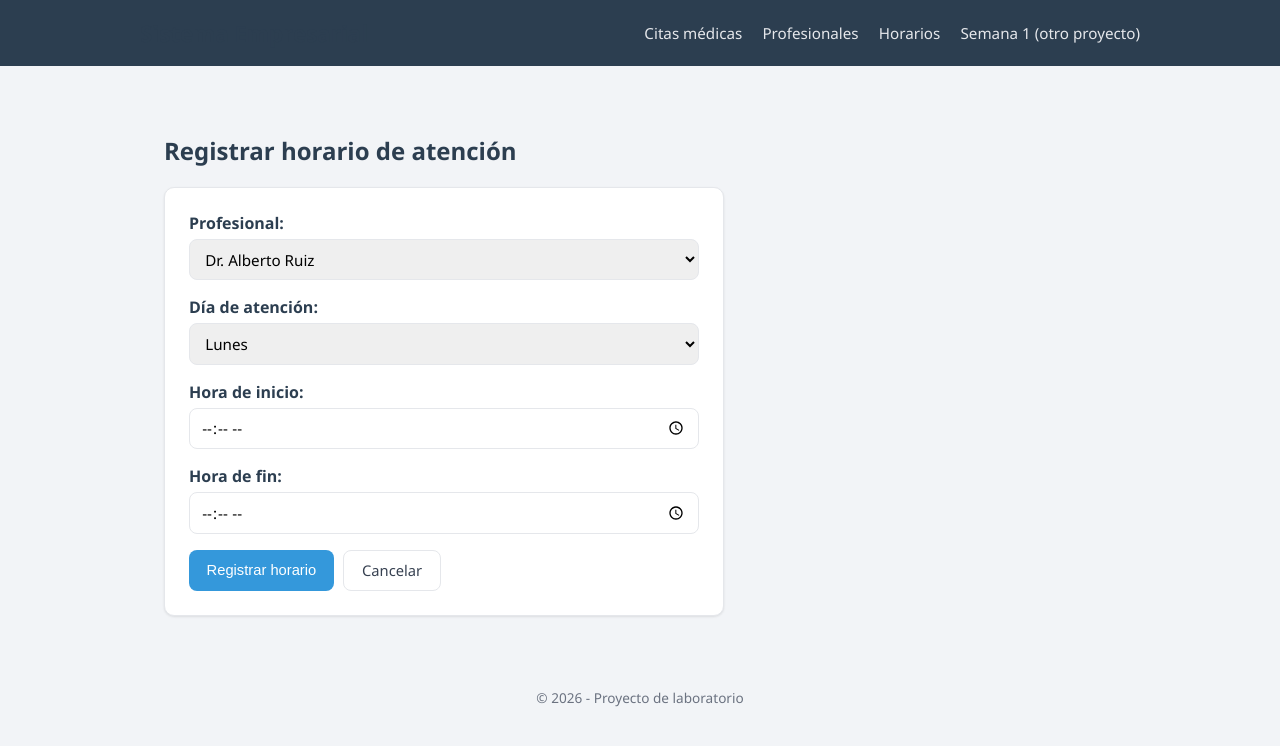
After one commit to JordanssSs7/django-sistemaEmpresarial, a Django app: page /horarios/nuevo/ in a window 1280 px wide. The commit adds this page. Shown: the top 746 px of the page. Run offline with Django 5.2, Linux system fonts and the light colour scheme.

Commit message:
Agrega profesionales, horarios y validaciones de disponibilidad a citas medicas

```diff
--- a/src/config/urls.py
+++ b/src/config/urls.py
@@ -19,6 +19,6 @@ from django.urls import path, include
 
 urlpatterns = [
     path('admin/', admin.site.urls),
-    path('', include('semana1.urls')),
-    path('semana2/', include('semana2.urls')),
+    path('', include('semana2.urls')),
+    path('semana1/', include('semana1.urls')),
 ]
--- a/src/semana2/forms.py
+++ b/src/semana2/forms.py
@@ -1,11 +1,8 @@
 """
-Formulario de registro de citas médicas.
+Formularios de la App "Gestión de Citas Médicas".
 
-Se usa `forms.Form` (NO `ModelForm`) porque esta App no tiene un modelo de
-base de datos: los datos se guardan en la lista `CITAS` de models.py.
-
-Solo se incluyen los campos que ingresa el usuario. El costo estimado y la
-fecha/hora de agendamiento los calcula la vista al procesar el formulario.
+Todos son `forms.Form` (NO `ModelForm`) porque esta App no tiene un modelo
+de base de datos: los datos se guardan en las listas de models.py.
 """
 
 from datetime import date
@@ -16,6 +13,13 @@ from . import models
 
 
 class CitaForm(forms.Form):
+    """Registro de una nueva cita.
+
+    Solo incluye los campos que ingresa el usuario. La especialidad se
+    deriva del profesional elegido, y el costo estimado y la fecha/hora de
+    agendamiento los calcula la vista al procesar el formulario.
+    """
+
     paciente = forms.CharField(
         label="Nombre del paciente",
         max_length=100,
@@ -25,13 +29,9 @@ class CitaForm(forms.Form):
         max_length=8,
         help_text="8 dígitos.",
     )
-    medico = forms.CharField(
-        label="Médico asignado",
-        max_length=100,
-    )
-    especialidad = forms.ChoiceField(
-        label="Especialidad",
-        choices=[(e["nombre"], e["nombre"]) for e in models.ESPECIALIDADES],
+    profesional = forms.ChoiceField(
+        label="Profesional asignado",
+        help_text="Solo se listan profesionales disponibles.",
     )
     fecha = forms.DateField(
         label="Fecha de la cita",
@@ -59,6 +59,13 @@ class CitaForm(forms.Form):
         required=False,
     )
 
+    def __init__(self, *args, **kwargs):
+        super().__init__(*args, **kwargs)
+        self.fields["profesional"].choices = [
+            (p["id"], f'{p["nombre"]} — {p["especialidad"]}')
+            for p in models.profesionales_disponibles()
+        ]
+
     def clean_documento(self):
         """El documento debe tener exactamente 8 dígitos numéricos."""
         documento = self.cleaned_data["documento"].strip()
@@ -74,3 +81,87 @@ class CitaForm(forms.Form):
         if fecha < date.today():
             raise forms.ValidationError("La fecha de la cita no puede estar en el pasado.")
         return fecha
+
+    def clean(self):
+        """Valida que el profesional atienda ese día/hora y que el horario
+        no esté ya ocupado por otra cita activa."""
+        cleaned_data = super().clean()
+        profesional_id = cleaned_data.get("profesional")
+        fecha = cleaned_data.get("fecha")
+        hora = cleaned_data.get("hora")
+
+        if profesional_id and fecha and hora:
+            profesional_id = int(profesional_id)
+            if not models.horario_cubre_fecha_hora(profesional_id, fecha, hora):
+                raise forms.ValidationError(
+                    "El profesional seleccionado no tiene horario de atención "
+                    "en ese día y hora. Revisa sus horarios disponibles."
+                )
+            if models.horario_ocupado(profesional_id, fecha, hora):
+                raise forms.ValidationError(
+                    "Ese horario ya está ocupado por otra cita activa con el "
+                    "mismo profesional. Elige otra fecha u hora."
+                )
+        return cleaned_data
+
+
+class ProfesionalForm(forms.Form):
+    """Registro de un nuevo profesional de la salud."""
+
+    nombre = forms.CharField(
+        label="Nombre completo",
+        max_length=100,
+    )
+    especialidad = forms.ChoiceField(
+        label="Especialidad",
+        choices=[(e["nombre"], e["nombre"]) for e in models.ESPECIALIDADES],
+    )
+    disponible = forms.BooleanField(
+        label="Disponible para agendar citas",
+        required=False,
+        initial=True,
+    )
+
+
+class HorarioForm(forms.Form):
+    """Registro de un bloque de horario de atención para un profesional."""
+
+    profesional = forms.ChoiceField(label="Profesional")
+    dia_semana = forms.ChoiceField(
+        label="Día de atención",
+        choices=[(d, d) for d in models.DIAS_SEMANA],
+    )
+    hora_inicio = forms.TimeField(
+        label="Hora de inicio",
+        widget=forms.TimeInput(attrs={"type": "time"}),
+    )
+    hora_fin = forms.TimeField(
+        label="Hora de fin",
+        widget=forms.TimeInput(attrs={"type": "time"}),
+    )
+
+    def __init__(self, *args, **kwargs):
+        super().__init__(*args, **kwargs)
+        self.fields["profesional"].choices = [
+            (p["id"], p["nombre"]) for p in models.PROFESIONALES
+        ]
+
+    def clean(self):
+        """Valida que el rango de horas sea válido y que no se solape con
+        otro horario ya registrado para el mismo profesional y día."""
+        cleaned_data = super().clean()
+        profesional_id = cleaned_data.get("profesional")
+        dia_semana = cleaned_data.get("dia_semana")
+        hora_inicio = cleaned_data.get("hora_inicio")
+        hora_fin = cleaned_data.get("hora_fin")
+
+        if hora_inicio and hora_fin and hora_inicio >= hora_fin:
+            raise forms.ValidationError("La hora de fin debe ser posterior a la hora de inicio.")
+
+        if profesional_id and dia_semana and hora_inicio and hora_fin and hora_inicio < hora_fin:
+            if models.hay_solapamiento_horario(int(profesional_id), dia_semana, hora_inicio, hora_fin):
+                raise forms.ValidationError(
+                    "Ese profesional ya tiene un horario registrado que se cruza "
+                    "con este rango en el mismo día."
+                )
+        return cleaned_data
--- a/src/semana2/urls.py
+++ b/src/semana2/urls.py
@@ -5,4 +5,12 @@ from . import views
 urlpatterns = [
     path('', views.listado, name='semana2_listado'),
     path('nueva/', views.crear, name='semana2_crear'),
+    path('citas/<int:cita_id>/', views.detalle, name='semana2_detalle'),
+    path('citas/<int:cita_id>/estado/', views.actualizar_estado, name='semana2_actualizar_estado'),
+
+    path('profesionales/', views.listado_profesionales, name='semana2_profesionales'),
+    path('profesionales/nuevo/', views.crear_profesional, name='semana2_crear_profesional'),
+
+    path('horarios/', views.listado_horarios, name='semana2_horarios'),
+    path('horarios/nuevo/', views.crear_horario, name='semana2_crear_horario'),
 ]
--- a/src/semana2/views.py
+++ b/src/semana2/views.py
@@ -1,23 +1,49 @@
 from django.contrib import messages
+from django.http import Http404
 from django.shortcuts import redirect, render
 from django.utils import timezone
 
 from . import models
-from .forms import CitaForm
+from .forms import CitaForm, HorarioForm, ProfesionalForm
 
 
+# ---------------------------------------------------------------------------
+# Citas médicas
+# ---------------------------------------------------------------------------
+
 def listado(request):
-    """Muestra todas las citas registradas, con filtro opcional por estado."""
+    """Muestra las citas registradas, con filtros por estado, profesional,
+    especialidad y fecha."""
     estado = request.GET.get("estado", "")
+    profesional_id = request.GET.get("profesional", "")
+    especialidad = request.GET.get("especialidad", "")
+    fecha = request.GET.get("fecha", "")
 
     citas = models.CITAS
     if estado:
         citas = [cita for cita in citas if cita["estado"] == estado]
+    if profesional_id:
+        citas = [cita for cita in citas if cita["profesional_id"] == int(profesional_id)]
+    if especialidad:
+        citas = [cita for cita in citas if cita["especialidad"] == especialidad]
+    if fecha:
+        citas = [cita for cita in citas if cita["fecha"].isoformat() == fecha]
+
+    citas = sorted(citas, key=lambda cita: (cita["fecha"], cita["hora"]))
+    citas = [
+        {**cita, "profesional_nombre": models.nombre_profesional(cita["profesional_id"])}
+        for cita in citas
+    ]
 
     contexto = {
         "citas": citas,
         "estados": models.ESTADOS,
         "estado_activo": estado,
+        "profesionales": models.PROFESIONALES,
+        "profesional_activo": profesional_id,
+        "especialidades": models.ESPECIALIDADES,
+        "especialidad_activa": especialidad,
+        "fecha_activa": fecha,
         "total": len(citas),
     }
     return render(request, "semana2/citas_list.html", contexto)
@@ -29,32 +55,133 @@ def crear(request):
         form = CitaForm(request.POST)
         if form.is_valid():
             datos = form.cleaned_data
+            profesional_id = int(datos["profesional"])
+            profesional = models.profesional_por_id(profesional_id)
             nueva_cita = {
-                "id": models.siguiente_id(),
+                "id": models.siguiente_id_cita(),
                 "paciente": datos["paciente"],
                 "documento": datos["documento"],
-                "medico": datos["medico"],
-                "especialidad": datos["especialidad"],
+                "profesional_id": profesional_id,
+                # Se deriva del profesional elegido, no la ingresa el usuario.
+                "especialidad": profesional["especialidad"],
                 "fecha": datos["fecha"],
                 "hora": datos["hora"],
                 "estado": datos["estado"],
                 "prioritaria": datos["prioritaria"],
                 "consultorio": datos["consultorio"],
                 "observaciones": datos["observaciones"],
-                # Calculado automáticamente segun la especialidad elegida.
-                "costo_estimado": models.costo_de_especialidad(datos["especialidad"]),
-                # Trazabilidad: momento exacto del agendamiento.
+                "costo_estimado": models.costo_de_especialidad(profesional["especialidad"]),
                 "agendado_en": timezone.now(),
             }
-            # Se agrega a la MISMA lista en memoria (no se reasigna la variable).
             models.CITAS.append(nueva_cita)
             messages.success(
                 request,
                 f"Cita agendada correctamente para {nueva_cita['paciente']} "
-                f"({nueva_cita['especialidad']}).",
+                f"con {profesional['nombre']} ({profesional['especialidad']}).",
             )
             return redirect("semana2_listado")
     else:
         form = CitaForm()
 
     return render(request, "semana2/cita_form.html", {"form": form})
+
+
+def detalle(request, cita_id):
+    """Muestra el detalle completo de una cita registrada."""
+    cita = models.cita_por_id(cita_id)
+    if cita is None:
+        raise Http404("Cita no encontrada")
+
+    contexto = {
+        "cita": cita,
+        "profesional": models.profesional_por_id(cita["profesional_id"]),
+    }
+    return render(request, "semana2/cita_detail.html", contexto)
+
+
+def actualizar_estado(request, cita_id):
+    """Cambia el estado de una cita (por ejemplo, para atenderla o
+    cancelarla, liberando el horario para otro paciente)."""
+    cita = models.cita_por_id(cita_id)
+    if cita is None:
+        raise Http404("Cita no encontrada")
+
+    if request.method == "POST":
+        nuevo_estado = request.POST.get("estado")
+        if nuevo_estado in models.ESTADOS:
+            cita["estado"] = nuevo_estado
+            messages.success(
+                request,
+                f'La cita de {cita["paciente"]} ahora está "{nuevo_estado}".',
+            )
+
+    return redirect("semana2_listado")
+
+
+# ---------------------------------------------------------------------------
+# Profesionales de la salud
+# ---------------------------------------------------------------------------
+
+def listado_profesionales(request):
+    """Muestra los profesionales registrados, su especialidad y disponibilidad."""
+    return render(request, "semana2/profesionales_list.html", {"profesionales": models.PROFESIONALES})
+
+
+def crear_profesional(request):
+    """Muestra y procesa el formulario de registro de un nuevo profesional."""
+    if request.method == "POST":
+        form = ProfesionalForm(request.POST)
+        if form.is_valid():
+            datos = form.cleaned_data
+            nuevo_profesional = {
+                "id": models.siguiente_id_profesional(),
+                "nombre": datos["nombre"],
+                "especialidad": datos["especialidad"],
+                "disponible": datos["disponible"],
+            }
+            models.PROFESIONALES.append(nuevo_profesional)
+            messages.success(request, f"Profesional {nuevo_profesional['nombre']} registrado correctamente.")
+            return redirect("semana2_profesionales")
+    else:
+        form = ProfesionalForm()
+
+    return render(request, "semana2/profesional_form.html", {"form": form})
+
+
+# ---------------------------------------------------------------------------
+# Horarios de atención
+# ---------------------------------------------------------------------------
+
+def listado_horarios(request):
+    """Muestra los horarios de atención registrados por profesional."""
+    horarios = sorted(
+        models.HORARIOS,
+        key=lambda h: (h["profesional_id"], models.DIAS_SEMANA.index(h["dia_semana"]), h["hora_inicio"]),
+    )
+    horarios = [
+        {**h, "profesional_nombre": models.nombre_profesional(h["profesional_id"])}
+        for h in horarios
+    ]
+    return render(request, "semana2/horarios_list.html", {"horarios": horarios})
+
+
+def crear_horario(request):
+    """Muestra y procesa el formulario de registro de un horario de atención."""
+    if request.method == "POST":
+        form = HorarioForm(request.POST)
+        if form.is_valid():
+            datos = form.cleaned_data
+            nuevo_horario = {
+                "id": models.siguiente_id_horario(),
+                "profesional_id": int(datos["profesional"]),
+                "dia_semana": datos["dia_semana"],
+                "hora_inicio": datos["hora_inicio"],
+                "hora_fin": datos["hora_fin"],
+            }
+            models.HORARIOS.append(nuevo_horario)
+            messages.success(request, "Horario de atención registrado correctamente.")
+            return redirect("semana2_horarios")
+    else:
+        form = HorarioForm()
+
+    return render(request, "semana2/horario_form.html", {"form": form})
--- a/src/templates/base.html
+++ b/src/templates/base.html
@@ -154,7 +154,30 @@
         }
         .form-card .helptext { color: var(--text-muted); font-size: 0.82rem; }
         .form-card .errorlist { color: #991b1b; font-size: 0.85rem; list-style: none; padding: 0; margin: 0.3rem 0 0; }
-        .form-actions { display: flex; gap: 0.6rem; margin-top: 1rem; }
+        .form-actions { display: flex; gap: 0.6rem; margin-top: 1rem; flex-wrap: wrap; }
+        ul.errorlist { color: #991b1b; font-size: 0.9rem; background: #fee2e2; border: 1px solid #fecaca; border-radius: 8px; padding: 0.8rem 1.2rem; margin: 0 0 1rem; }
+        .detail-card p { margin: 0 0 0.6rem; }
+
+        /* Barra de filtros del listado */
+        .filter-bar {
+            display: flex; flex-wrap: wrap; align-items: end; gap: 1rem;
+            margin-bottom: 1rem; padding: 0.9rem 1rem;
+            background: var(--surface); border: 1px solid var(--border);
+            border-radius: 10px; box-shadow: var(--shadow);
+        }
+        .filter-bar label {
+            display: flex; flex-direction: column; gap: 0.3rem;
+            font-size: 0.82rem; color: var(--text-muted); font-weight: 600;
+        }
+        .filter-bar select, .filter-bar input[type="date"] {
+            padding: 0.45rem 0.6rem; border: 1px solid var(--border);
+            border-radius: 6px; font-size: 0.9rem; font-family: inherit;
+        }
+
+        /* Botones pequeños y formularios inline dentro de una celda */
+        .btn-sm { padding: 0.35rem 0.7rem; font-size: 0.82rem; }
+        .acciones { display: flex; gap: 0.4rem; flex-wrap: wrap; align-items: center; }
+        .inline-form { display: inline-block; margin: 0; }
     </style>
 </head>
 <body>
@@ -162,10 +185,10 @@
         <div class="header-inner">
             <h1>Sistema Empresarial</h1>
             <nav>
-                <a href="{% url 'item_list' %}">Inicio</a>
-                <a href="{% url 'api_demo' %}">Demo API</a>
                 <a href="{% url 'semana2_listado' %}">Citas médicas</a>
-                <a href="/admin/">Admin</a>
+                <a href="{% url 'semana2_profesionales' %}">Profesionales</a>
+                <a href="{% url 'semana2_horarios' %}">Horarios</a>
+                <a href="{% url 'item_list' %}">Semana 1 (otro proyecto)</a>
             </nav>
         </div>
     </header>
--- /dev/null
+++ b/src/templates/semana2/horario_form.html
@@ -0,0 +1,25 @@
+{% extends "base.html" %}
+
+{% block title %}Nuevo horario{% endblock %}
+
+{% block content %}
+<h2>Registrar horario de atención</h2>
+
+{% if form.non_field_errors %}
+<ul class="errorlist">
+    {% for error in form.non_field_errors %}
+    <li>{{ error }}</li>
+    {% endfor %}
+</ul>
+{% endif %}
+
+<form class="form-card" method="post" novalidate>
+    {% csrf_token %}
+    {{ form.as_p }}
+
+    <div class="form-actions">
+        <button type="submit" class="btn btn-primary">Registrar horario</button>
+        <a href="{% url 'semana2_horarios' %}" class="btn btn-secondary">Cancelar</a>
+    </div>
+</form>
+{% endblock %}
```
Also changed, not shown: src/semana2/models.py (+129 -15 lines), src/templates/semana2/cita_detail.html (added, +37 -0 lines), src/templates/semana2/citas_list.html (+55 -4 lines), src/templates/semana2/horarios_list.html (added, +40 -0 lines), src/templates/semana2/profesional_form.html (added, +25 -0 lines), src/templates/semana2/profesionales_list.html (added, +44 -0 lines).
